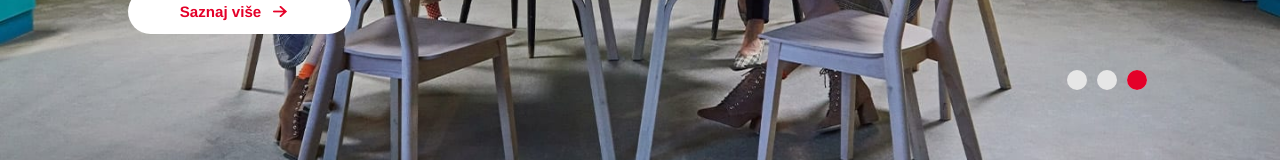
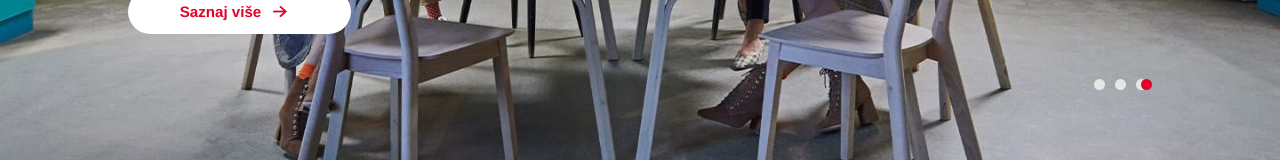
Before and after one commit to majac91/Societe-generale, a React (Create React App) app: page / in a window 1280 px wide. Shown: the part 510-670 px from the top of the page. Built offline with nearby package versions, Linux system fonts and the light colour scheme.

Commit message:
slide dots fix

```diff
--- a/src/scss/_sliders.scss
+++ b/src/scss/_sliders.scss
@@ -37,6 +37,12 @@
   transform: translateX(-50%);
 }
 
+.slick-slider .slick-dots li,
+.slick-slider .slick-dots li button {
+  width: 11px;
+  height: 11px;
+}
+
 .slick-dots li button {
   font-size: 0;
   width: 11px;
@@ -46,13 +52,16 @@
   border-radius: 50%;
 }
 
-.slick-slider .slick-dots li {
+.slick-slider .slick-dots li,
+.slick-dots li button {
   cursor: pointer;
   display: inline-block;
   margin: 0 5px;
   background-color: #e6e6e6;
   border-radius: 50%;
   border-color: #707070;
+  width: 11px;
+  height: 11px;
 }
 
 .slick-slider .slick-dots li button::before {
```
